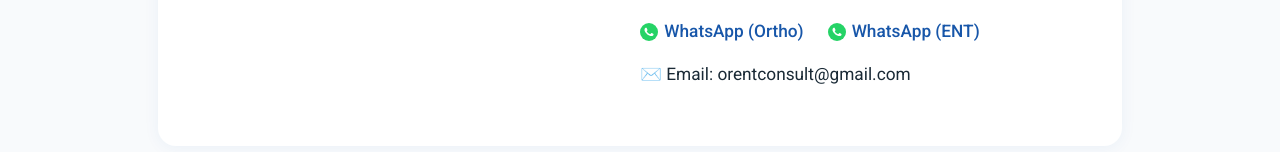
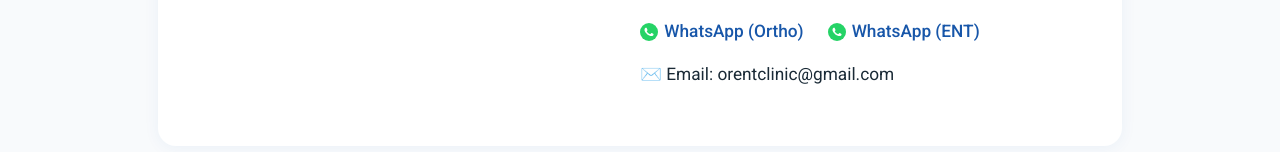
Before and after one commit to thomasorent/new-orentclinic, a React (Vite) app: page / in a window 1280 px wide. Shown: the part 3056-3208 px from the top of the page. Built offline with nearby package versions, Linux system fonts and the light colour scheme; no server answers.

Commit message:
Update email and chat section

```diff
--- a/src/App.tsx
+++ b/src/App.tsx
@@ -239,7 +239,7 @@ function App() {
                 <WhatsAppIcon size={18} /> WhatsApp (ENT)
               </a>
             </div>
-            <p>✉️ Email: orentconsult@gmail.com</p>
+            <p>✉️ Email: orentclinic@gmail.com</p>
           </div>
         </div>
       </section>
--- a/src/components/QuickReplies.tsx
+++ b/src/components/QuickReplies.tsx
@@ -13,7 +13,6 @@ interface QuickRepliesProps {
 }
 
 const quickReplies: QuickReply[] = [
-  { id: '1', text: 'Book an appointment', icon: '📅' },
   { id: '2', text: 'Clinic hours', icon: '🕐' },
   { id: '3', text: 'Consultation fees', icon: '💰' },
   { id: '4', text: 'Location', icon: '📍' },
```
